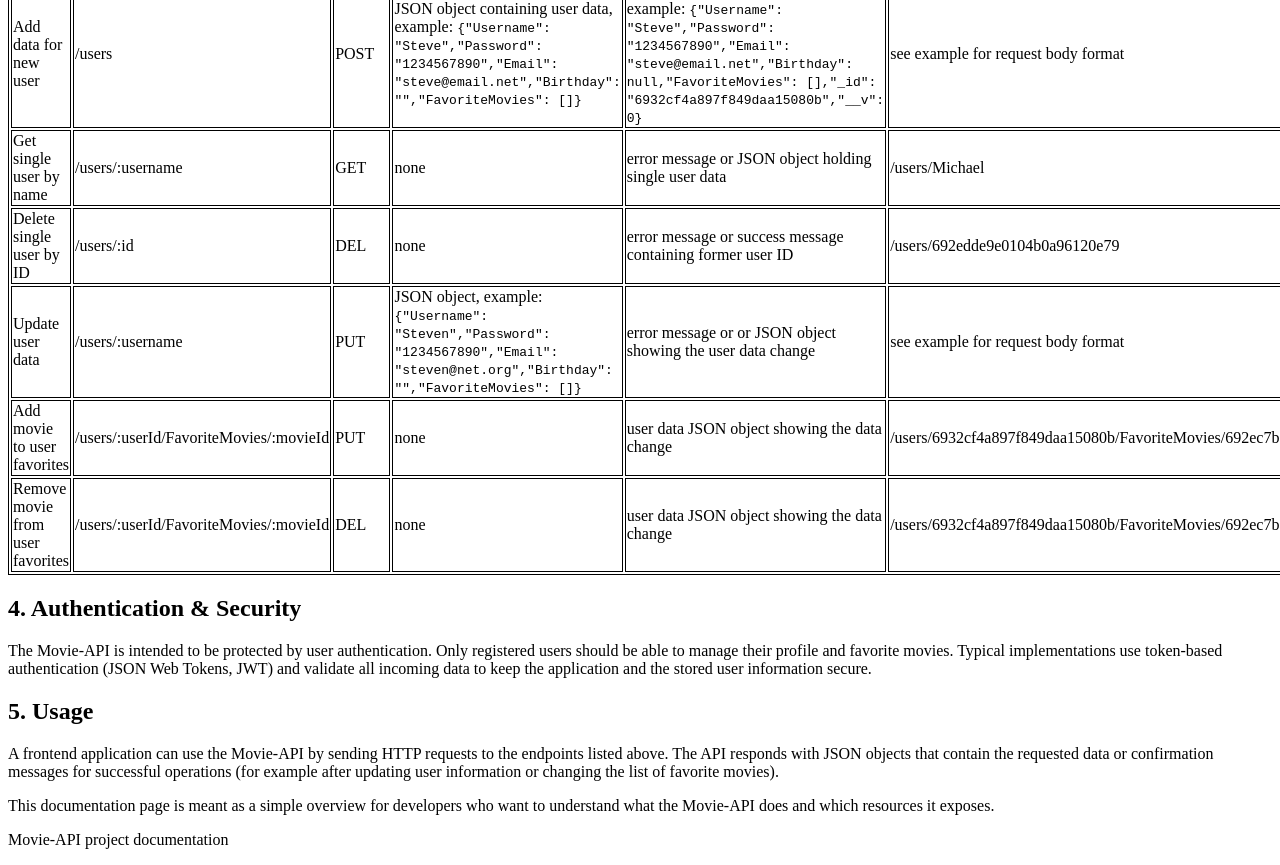
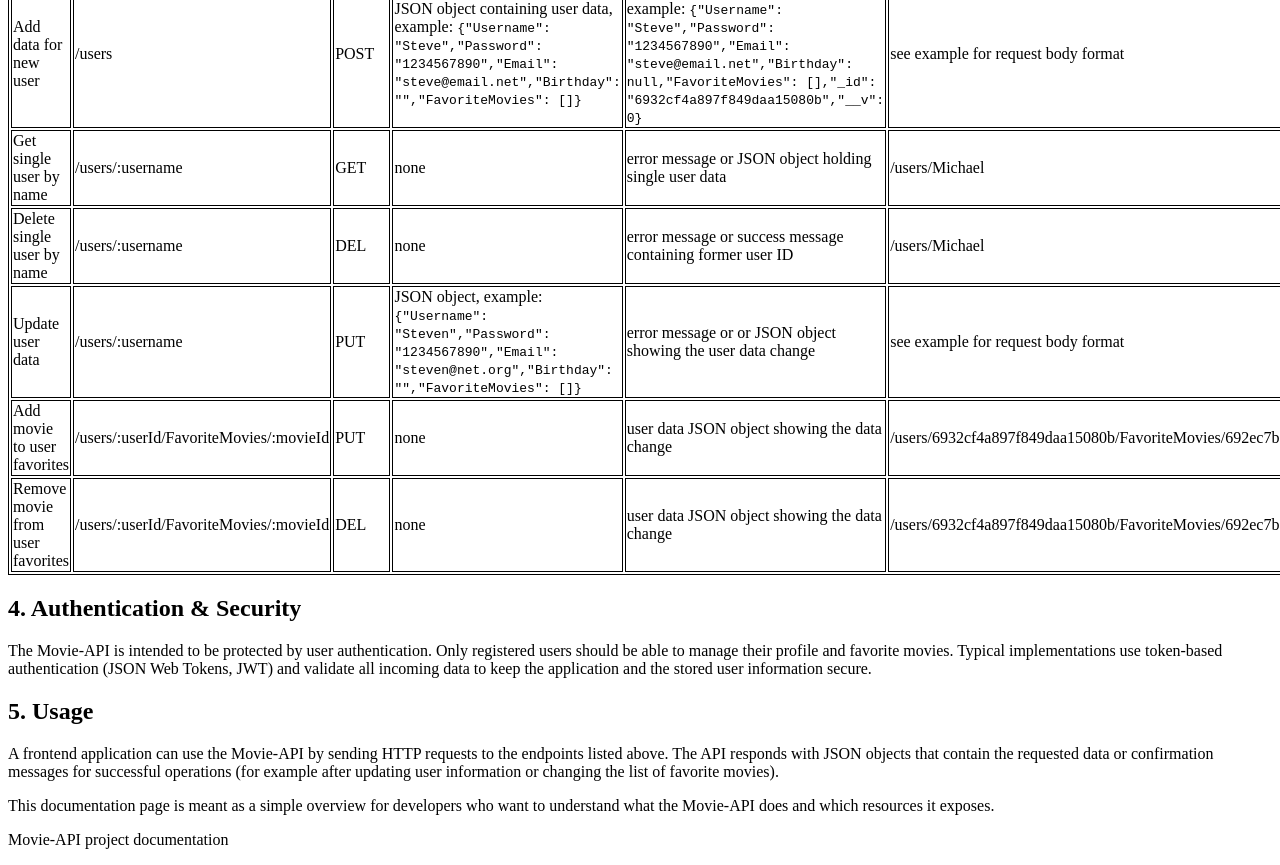
Before and after one commit to markusl23/movie_api, a website: page public/documentation.html in a window 1280 px wide. Shown: the part 1334-2199 px from the top of the page. Drawn offline with Linux system fonts and the light colour scheme.

Commit message:
updated documentation.html

```diff
--- a/public/documentation.html
+++ b/public/documentation.html
@@ -139,12 +139,12 @@
           <td>/users/Michael</td>
         </tr>
         <tr>
-          <td>Delete single user by ID</td>
-          <td>/users/:id</td>
+          <td>Delete single user by name</td>
+          <td>/users/:username</td>
           <td>DEL</td>
           <td>none</td>
           <td>error message or success message containing former user ID</td>
-          <td>/users/692edde9e0104b0a96120e79</td>
+          <td>/users/Michael</td>
         </tr>
         <tr>
           <td>Update user data</td>
```
